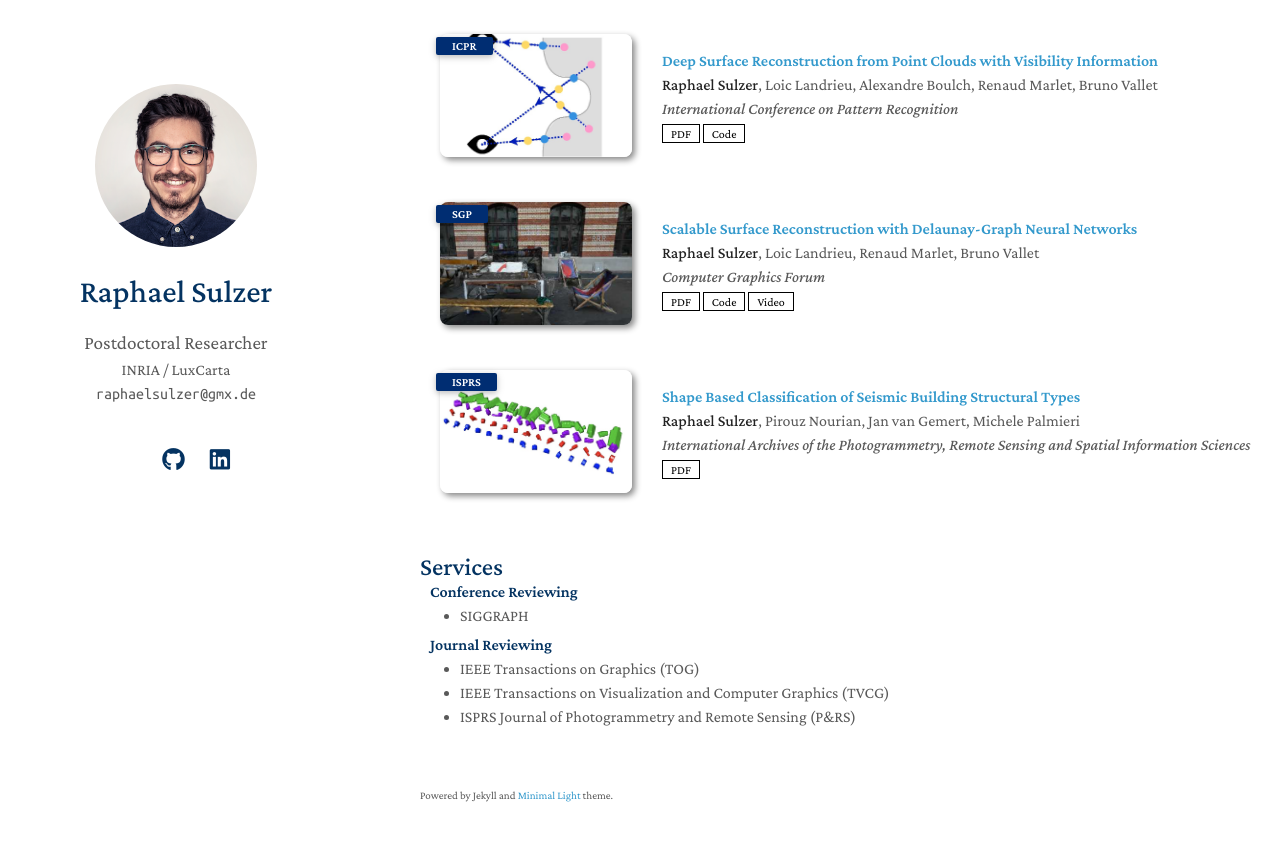
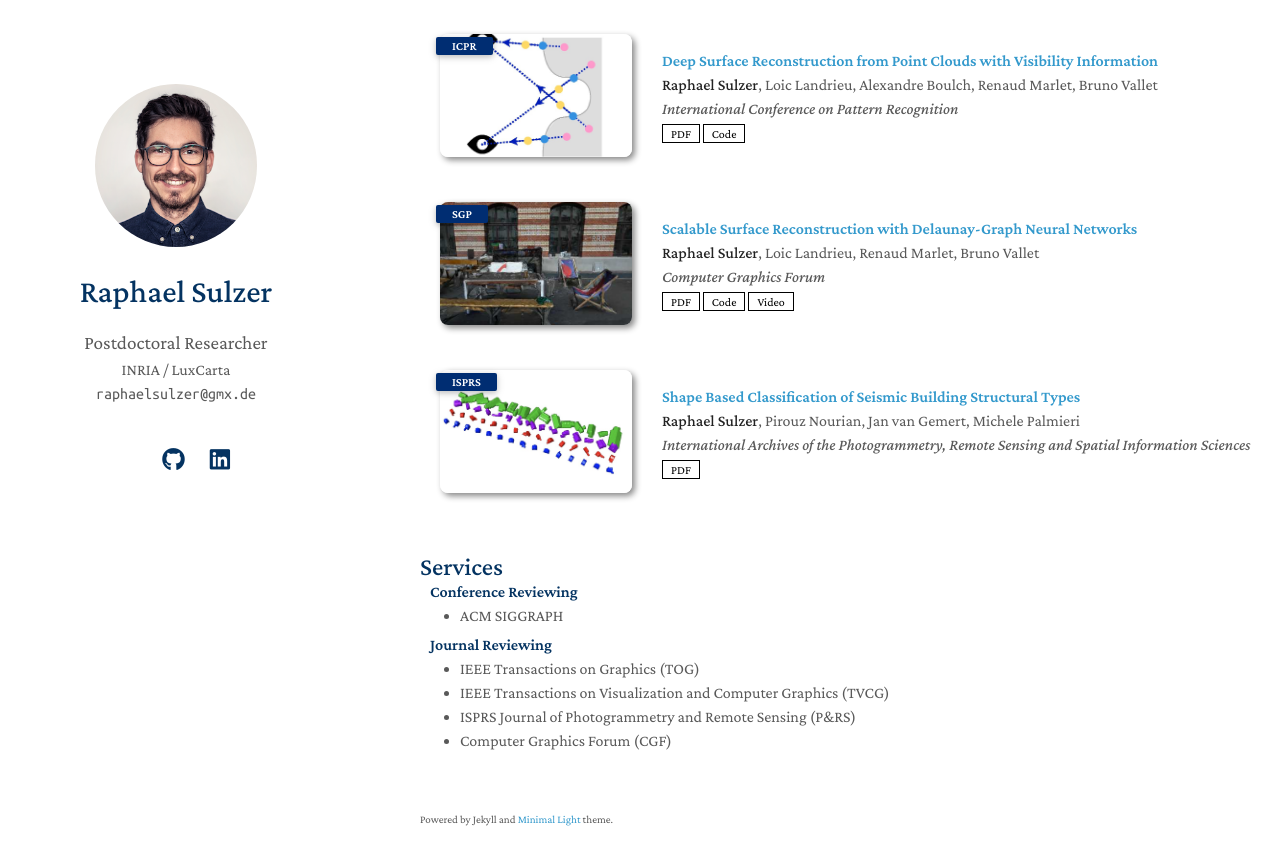
Before and after one commit to raphaelsulzer/raphaelsulzer.github.io, a Jekyll site: the page built from index.md, in a window 1280 px wide and 900 px high, scrolled down 1485 px. Shown: the top 865 px of the window. Built offline with Jekyll 4.4.1, drawn with Linux system fonts in a browser that asks for light colours; nearby versions of some CDN libraries; a style sheet for code colours, icons or effects is not loaded; our own code applies the rules of GitHub Pages for plain Markdown files.

Commit message:
update services

```diff
--- a/_includes/services.md
+++ b/_includes/services.md
@@ -3,7 +3,7 @@
 <h4 style="margin:0 10px 0;">Conference Reviewing</h4>
 
 <ul style="margin:0 0 5px;">
-  <li>SIGGRAPH</li>
+  <li>ACM SIGGRAPH</li>
 </ul>
 
 <h4 style="margin:0 10px 0;">Journal Reviewing</h4>
@@ -12,4 +12,5 @@
   <li>IEEE Transactions on Graphics (TOG)</li>
   <li>IEEE Transactions on Visualization and Computer Graphics (TVCG)</li>
   <li>ISPRS Journal of Photogrammetry and Remote Sensing (P&RS)</li>
+  <li>Computer Graphics Forum (CGF)</li>
 </ul>
```
